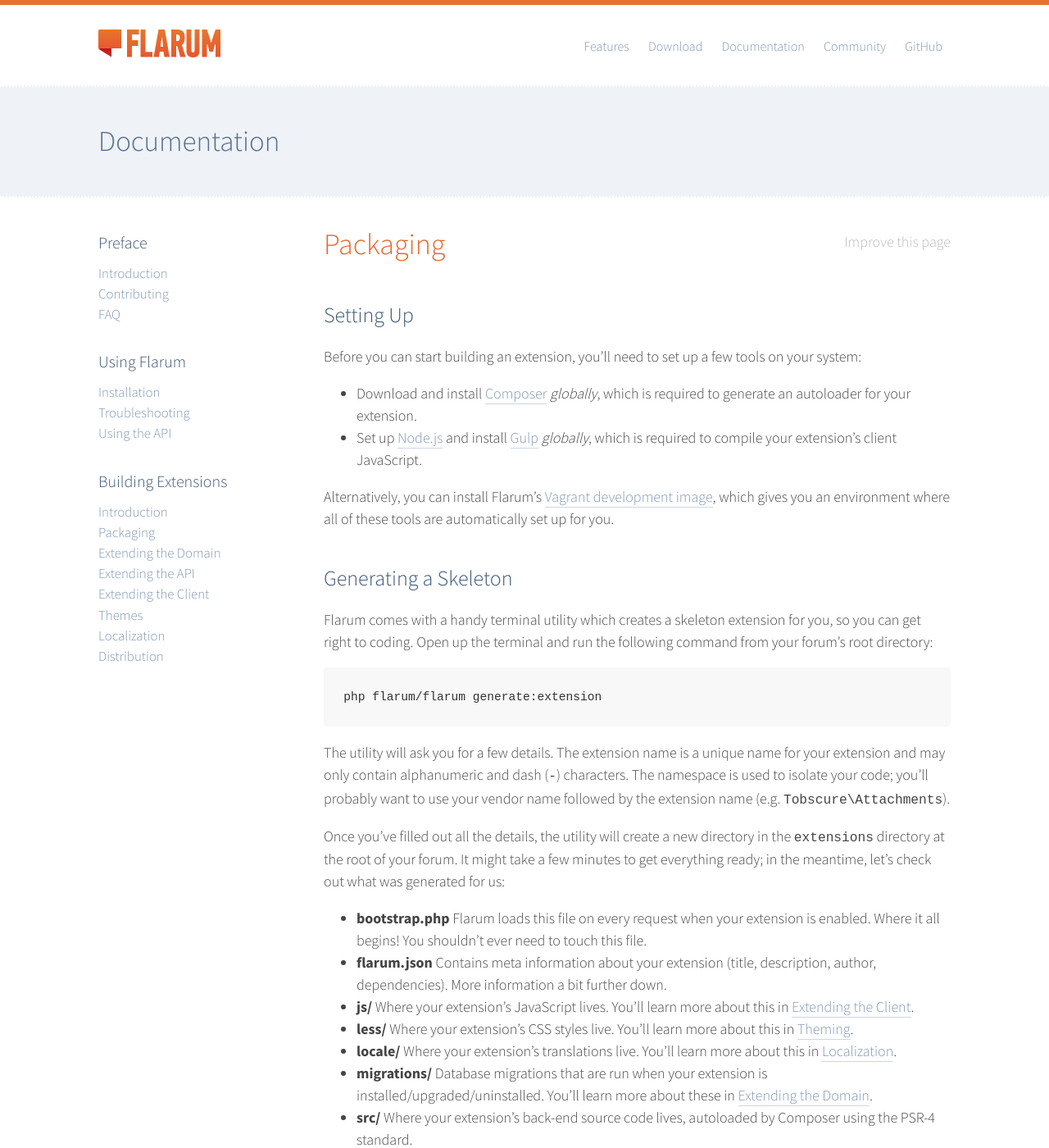
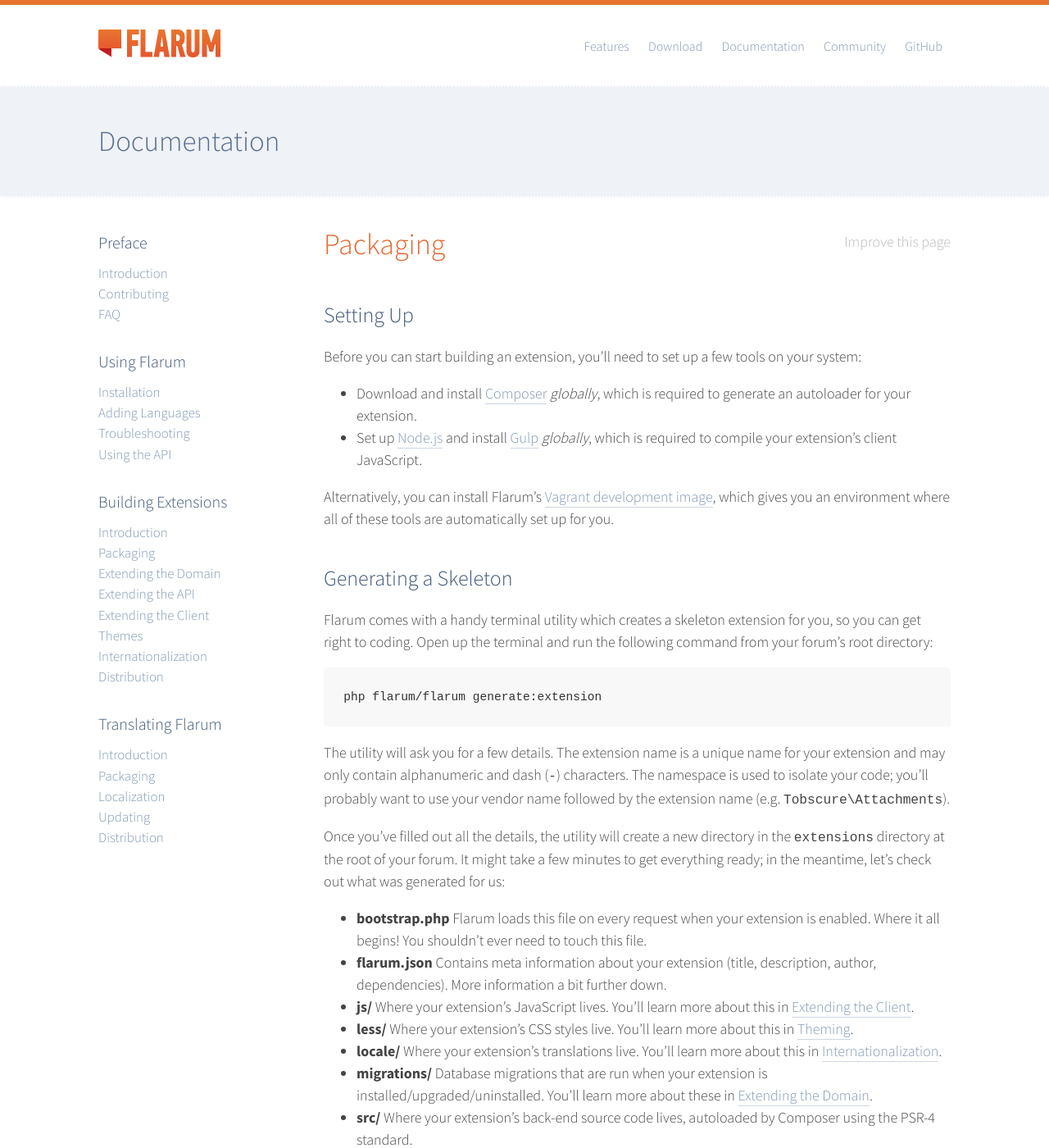
Before and after one commit to flarum/flarum.github.io, a Jekyll site: the page built from _docs/extend/packaging.md, in a window 1280 px wide and 1400 px high. Shown: the whole window at 82% size. Built offline with Jekyll 4.4.1, drawn with Linux system fonts in a browser that asks for light colours; nearby versions of some CDN libraries; comment, search, counter and statistics services are not loaded.

Commit message:
Extend l10n documentation
Refer to: http://discuss.flarum.org/d/1085/8
- Adds a page for langpack installation instructions.
- Renames the i18n page in the Extensions section.
- Modifies the packaging page in same to match.
- Adds a new section of l10n pages for translators.

```diff
--- a/_data/docs.yml
+++ b/_data/docs.yml
@@ -7,6 +7,7 @@
 - title: Using Flarum
   docs:
   - installation
+  - languages
   - troubleshooting
   - api
 
@@ -18,5 +19,13 @@
   - extend/api
   - extend/client
   - extend/themes
-  - extend/localization
+  - extend/internationalization
   - extend/distribution
+
+- title: Translating Flarum
+  docs:
+  - translate
+  - translate/packaging
+  - translate/localization
+  - translate/updating
+  - translate/distribution
--- a/_docs/extend/packaging.md
+++ b/_docs/extend/packaging.md
@@ -28,7 +28,7 @@
 * **flarum.json** Contains meta information about your extension (title, description, author, dependencies). More information a bit further down.
 * **js/** Where your extension's JavaScript lives. You'll learn more about this in [Extending the Client]({{ site.baseurl }}/docs/extend/client).
 * **less/** Where your extension's CSS styles live. You'll learn more about this in [Theming]({{ site.baseurl }}/docs/extend/theming).
-* **locale/** Where your extension's translations live. You'll learn more about this in [Localization]({{ site.baseurl }}/docs/extend/localization).
+* **locale/** Where your extension's translations live. You'll learn more about this in [Internationalization]({{ site.baseurl }}/docs/extend/internationalization).
 * **migrations/** Database migrations that are run when your extension is installed/upgraded/uninstalled. You'll learn more about these in [Extending the Domain]({{ site.baseurl }}/docs/extend/domain).
 * **src/** Where your extension's back-end source code lives, autoloaded by Composer using the PSR-4 standard.
 
```
Also changed, not shown: _docs/extend/internationalization.md (added, +6 -0 lines), _docs/languages.md (added, +6 -0 lines), _docs/translate/distribution.md (added, +6 -0 lines), _docs/translate/index.md (added, +6 -0 lines), _docs/translate/localization.md (renamed from _docs/extend/localization.md, +1 -1 lines), _docs/translate/packaging.md (added, +6 -0 lines), _docs/translate/updating.md (added, +6 -0 lines).
